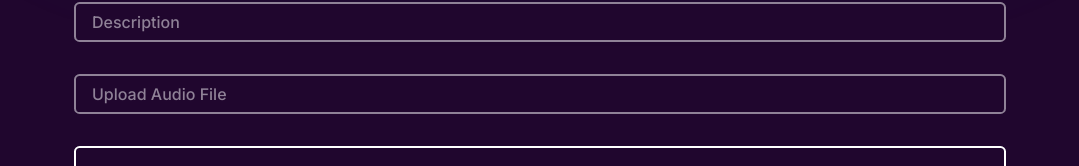
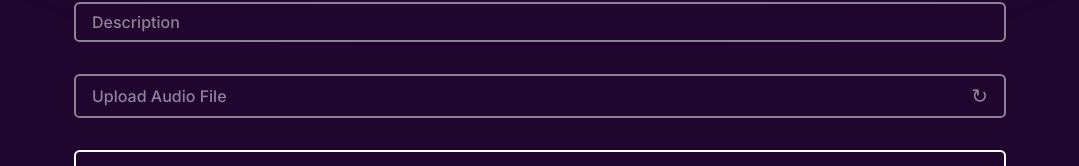
Before and after one commit to priyteshprasad/podcast-app-react, a React (Create React App) app: page /podcast/1/create-an-episode in a window 1280 px wide. Shown: the part 303-469 px from the top of the page, without its empty margins (100-1179 px from the left). Built offline with nearby package versions, Linux system fonts and the light colour scheme; no server answers; the database is empty; sample sign-in values are in the browser's storage.

Commit message:
Delete episode and podcast added

```diff
--- a/src/components/SignUpComponents/LoginForm/index.js
+++ b/src/components/SignUpComponents/LoginForm/index.js
@@ -21,7 +21,6 @@ function Login() {
   const navigate = useNavigate();
   const [loading, setLoading] = useState(false);
   const handleLogin = async () => {
-    console.log("handling login");
     setLoading(true);
     if (email && password) {
       try {
@@ -33,7 +32,7 @@ function Login() {
         const user = userCredentials.user;
         const userDoc = await getDoc(doc(db, "users", user.uid));
         const userData = userDoc.data();
-        console.log("userdata", userData);
+        // console.log("userdata", userData);
         dispatch(
           setUser({
             name: userDoc.name,
@@ -56,7 +55,6 @@ function Login() {
     if (email) {
       let signInMethods = await fetchSignInMethodsForEmail(auth, email);
       // google recommend not to use it as an hacker can guess emails using it
-      console.log("signinmethods", signInMethods)
       if (signInMethods.length > 0) {
         //user exists
         sendPasswordResetEmail(auth, email)
--- a/src/components/SignUpComponents/SignupForm/index.js
+++ b/src/components/SignUpComponents/SignupForm/index.js
@@ -21,14 +21,13 @@ function SignupForm() {
     const currUser = useSelector((state) => state.user.user); //.user is name of slice .user is the object inside the slice
 
     const handleSignup = async () => {
-        console.log("handling signup")
         setLoading(true)
         if(password.length > 6 && password === confirmPassword){
             try {
                 // creating user account
                 const userCredential = await createUserWithEmailAndPassword(auth, email, password);
                 const user = userCredential.user;
-                console.log("user", user);
+                // console.log("user", user);
 
                 // saving the user in database
                 // 'users' is the name of collection
--- a/src/components/StartAPodcast/CreatePodcastForm.js
+++ b/src/components/StartAPodcast/CreatePodcastForm.js
@@ -6,6 +6,7 @@ import FileInput from "../common/Input/FileInput";
 import { getDownloadURL, ref, uploadBytes } from "firebase/storage";
 import { auth, db, storage } from "../../firebase";
 import { addDoc, collection} from "firebase/firestore";
+import { useNavigate } from "react-router-dom";
 
 function CreatePodcastForm() {
   const [title, setTitle] = useState("");
@@ -13,6 +14,7 @@ function CreatePodcastForm() {
   const [displayImage, setDisplayImage] = useState("");
   const [bannerImage, setBannerImage] = useState("");
   const [loading, setLoading] = useState(false);
+  const navigate = useNavigate();
   const handleSubmit = async () => {
     if (title && desc && displayImage && bannerImage) {
       // 1. Upload files -> get downloadable links (we need the image src, use fire store)
@@ -26,7 +28,7 @@ function CreatePodcastForm() {
         );
         await uploadBytes(bannerImageRef, bannerImage);
         const bannerImageUrl = await getDownloadURL(bannerImageRef);
-        console.log("banner Image", bannerImageUrl);
+        // console.log("banner Image", bannerImageUrl);
 
         const displayImageRef = ref(
           storage,
@@ -34,9 +36,9 @@ function CreatePodcastForm() {
         );
         await uploadBytes(displayImageRef, displayImage);
         const displayImageUrl = await getDownloadURL(displayImageRef);
-        console.log("displayImage Image", displayImageUrl);
+        // console.log("displayImage Image", displayImageUrl);
 
-        await addDoc(collection(db, 'podcasts'), { //random uid if not specified
+      const podcast =  await addDoc(collection(db, 'podcasts'), { //random uid if not specified
           title: title,
           description: desc,
           createdBy: auth.currentUser.uid,
@@ -49,6 +51,7 @@ function CreatePodcastForm() {
       setDisplayImage(null)
       setLoading(false)
       toast.success("File uploaded");
+      navigate(`/podcast/${podcast.id}`)
       } catch (error) {
         console.log(error)
         setLoading(false)
--- a/src/components/common/Input/FileInput.js
+++ b/src/components/common/Input/FileInput.js
@@ -1,4 +1,4 @@
-import React, { useState } from 'react'
+import React, { useState} from 'react'
 import "./styles.css"
 function FileInput({accept, id, fileHandle, text}) {
     const [fileSelected,  setFileSelected] = useState("")
@@ -9,9 +9,15 @@ function FileInput({accept, id, fileHandle, text}) {
             fileHandle(e.target.files[0])
         }
     }
+    const handleRefresh = (e) => {
+      e.preventDefault()
+      setFileSelected(null)
+    }
   return (
     <>
-    <label htmlFor={id} className={`custom-input ${!fileSelected ? "label-input" : "active"}`}>{fileSelected ? `${fileSelected} Selected`: text}</label>
+    <label htmlFor={id} className={`custom-input ${!fileSelected ? "label-input" : "active"}`}>{fileSelected ? `${fileSelected} Selected`: text}
+      <p onClick={handleRefresh}>&#8635;</p>
+    </label>
     <input type='file' accept={accept}  id={id} style={{display: "none"}} onChange={onChange}/>
     </>
   )
--- a/src/components/common/Input/styles.css
+++ b/src/components/common/Input/styles.css
@@ -8,6 +8,16 @@
     width: 70vw;
     font-weight: 500;
     margin: 1rem;
+    display: flex;
+    justify-content: space-between;
+    align-items: center;
+    p{
+        font-size: 20px;
+        margin: 0;
+        &:hover{
+            color: white;
+        }
+    }
 }
 .custom-input:focus{
     outline: none;
--- a/src/pages/PodcastDetails.js
+++ b/src/pages/PodcastDetails.js
@@ -34,7 +34,7 @@ function PodcastDetails() {
       const docRef = doc(db, "podcasts", id);
       const docSnap = await getDoc(docRef);
       if (docSnap.exists()) {
-        console.log("Document data: ", docSnap.data());
+        // console.log("Document data: ", docSnap.data());
         setPodcast({ id: id, ...docSnap.data() });
       } else {
         toast.error("No such document");
@@ -42,7 +42,6 @@ function PodcastDetails() {
       }
     } catch (error) {
       toast.error(error.message);
-      console.log(error.message);
     }
   };
 
@@ -55,7 +54,6 @@ function PodcastDetails() {
           episodesData.push({ id: doc.id, ...doc.data() });
         });
         setEpisodes(episodesData);
-        console.log("episodes", episodes);
       },
       (error) => {
         console.error("Error Fetching Episodes:", error);
@@ -92,13 +90,11 @@ function PodcastDetails() {
   };
 
   const handleDeletePodcast =() => {
-    const confirmDelete = window.confirm('Are you sure you want to delete the files?');
+    const confirmDelete = window.confirm('Are you sure you want to delete the posdcast and episode files?');
     if (confirmDelete) {
-      // Proceed with the delete operation
-      console.log("Deleting")
+      deletePodcast()
     } else {
-      // If the user clicks "Cancel", return without executing the deletion
-      console.log('Deletion canceled');
+      console.log("Thanks for canceling the delete")
     }
   }
 
@@ -114,6 +110,12 @@ function PodcastDetails() {
           toast.error("Could not delete " + error.message);
         });
     });
+    // delete banner and display image
+    const bannerRef = ref(storage, podcast.bannerImage)
+    await deleteObject(bannerRef).then(()=>{toast.success(`Banner image deleted`)}).catch(()=>{toast.error("Could not delete banner image")})
+    const displayImageRef = ref(storage, podcast.displayImage)
+    await deleteObject(displayImageRef).then(()=>{toast.success(`Display image deleted`)}).catch(()=>{toast.error("Could not delete display image")})
+
     // delete podcast object
     await deleteDoc(doc(db, "podcasts", podcast.id))
       .then(() => {
--- a/src/pages/Profile.js
+++ b/src/pages/Profile.js
@@ -11,7 +11,6 @@ import { clearUser } from "../slices/userSlice";
 function Profile() {
   const user = useSelector((state) => state.user.user); //.user is name of slice .user is the object inside the slice
   const dispatch = useDispatch()
-  console.log("userState,", user);
   const handleLogout = () => {
     signOut(auth)
       .then(() => {
```
